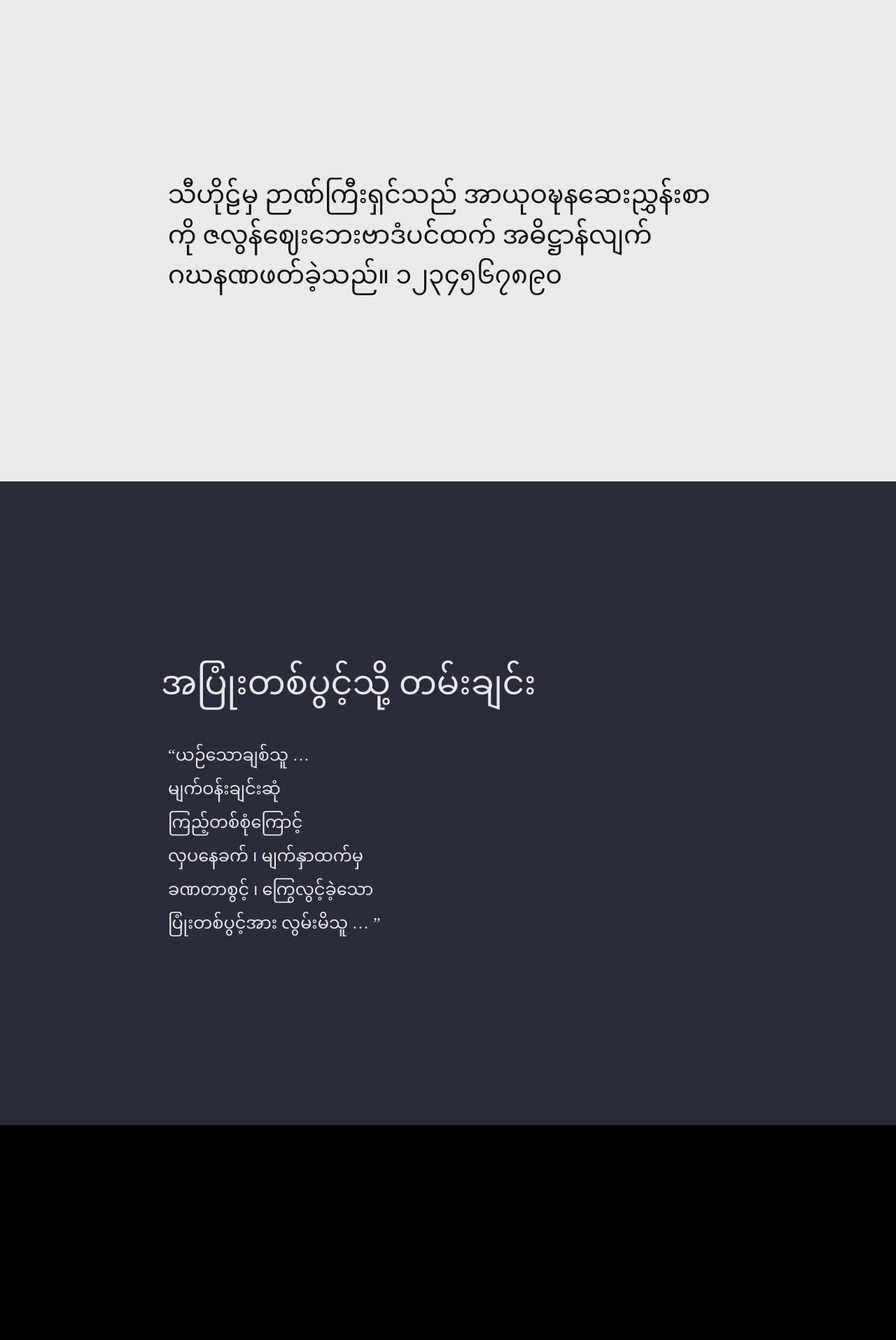
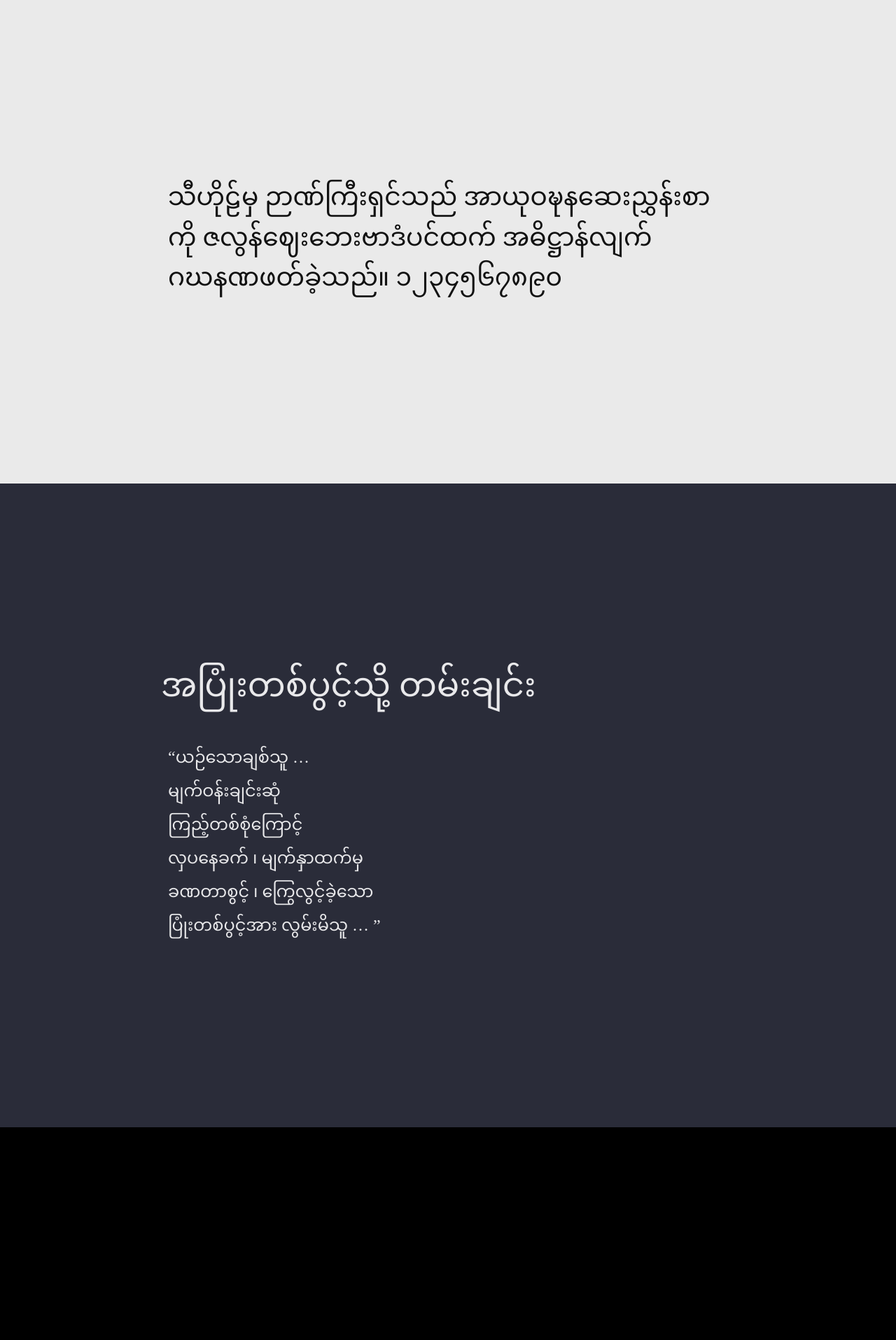
Before and after one commit to khzaw/beautiful-burmese-type, a Jekyll site: the page built from index.html, in a window 1280 px wide. Shown: the top 1915 px of the page at 70% size. Built offline with Jekyll 4.4.1, drawn with Linux system fonts in a browser that asks for light colours; some web fonts are replaced.

Commit message:
pangram အပေါ်နားက စာလေးတွေ နည်းနည်း ပြတ်နေလို့ padding-top ထည့်လိုက်တယ်

```diff
--- a/css/main.scss
+++ b/css/main.scss
@@ -110,6 +110,7 @@ footer { padding: 50px; text-align: center;
 
       p {
         font: 36px/1.6 'NKSSmart4';
+        padding-top: 3px;
         }
 
       }
```
